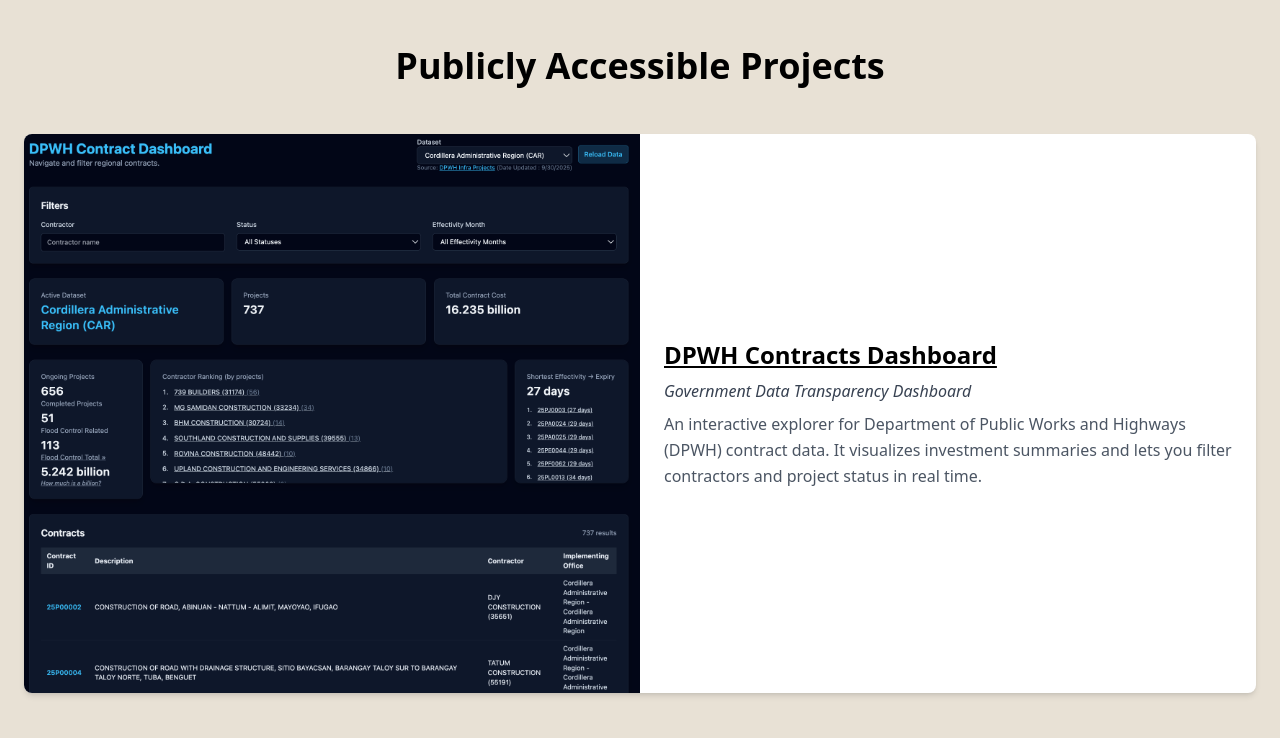
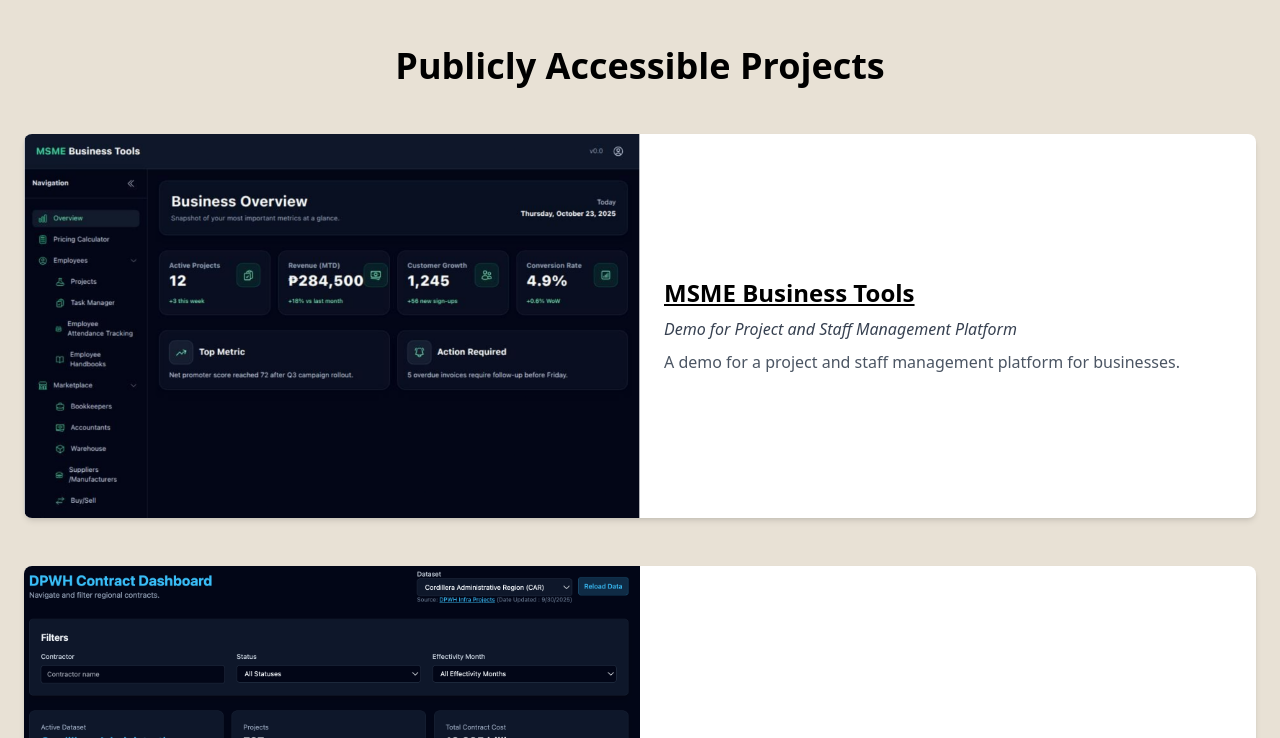
Before and after one commit to gabconcepcionph/phwebtech, a plain HTML site: page index.html in a window 1280 px wide. Shown: the part 720-1458 px from the top of the page. Drawn offline with nearby package versions, Linux system fonts and the light colour scheme; grey boxes are pictures that could not be loaded.

Commit message:
feat: add MSME Business Tools project card to portfolio showcase

```diff
--- a/index.html
+++ b/index.html
@@ -122,6 +122,22 @@
                 Publicly Accessible Projects
               </h2>
               <div class="space-y-12">
+                <!-- NEW PROJECT CARD -->
+                <div class="flex flex-col md:flex-row bg-white rounded-lg overflow-hidden shadow-md">
+                  <div class="md:w-1/2">
+                    <img src="8.png" alt="MSME Business Tools"
+                      class="w-full h-56 md:h-full object-cover">
+                  </div>
+                  <div class="md:w-1/2 p-6 flex flex-col justify-center">
+                    <a href="https://msme-business-tools.vercel.app/" target="_blank" class="text-2xl font-bold underline mb-2 text-black">
+                      MSME Business Tools
+                    </a>
+                    <p class="italic text-gray-700 mb-2">Demo for Project and Staff Management Platform</p>
+                    <p class="text-gray-600 leading-relaxed">
+                      A demo for a project and staff management platform for businesses.
+                    </p>
+                  </div>
+                </div>
                 <!-- PROJECT CARD -->
                 <div class="flex flex-col md:flex-row bg-white rounded-lg overflow-hidden shadow-md">
                   <div class="md:w-1/2">
```
Also changed, not shown: 8.png (added), 9.png (added).
